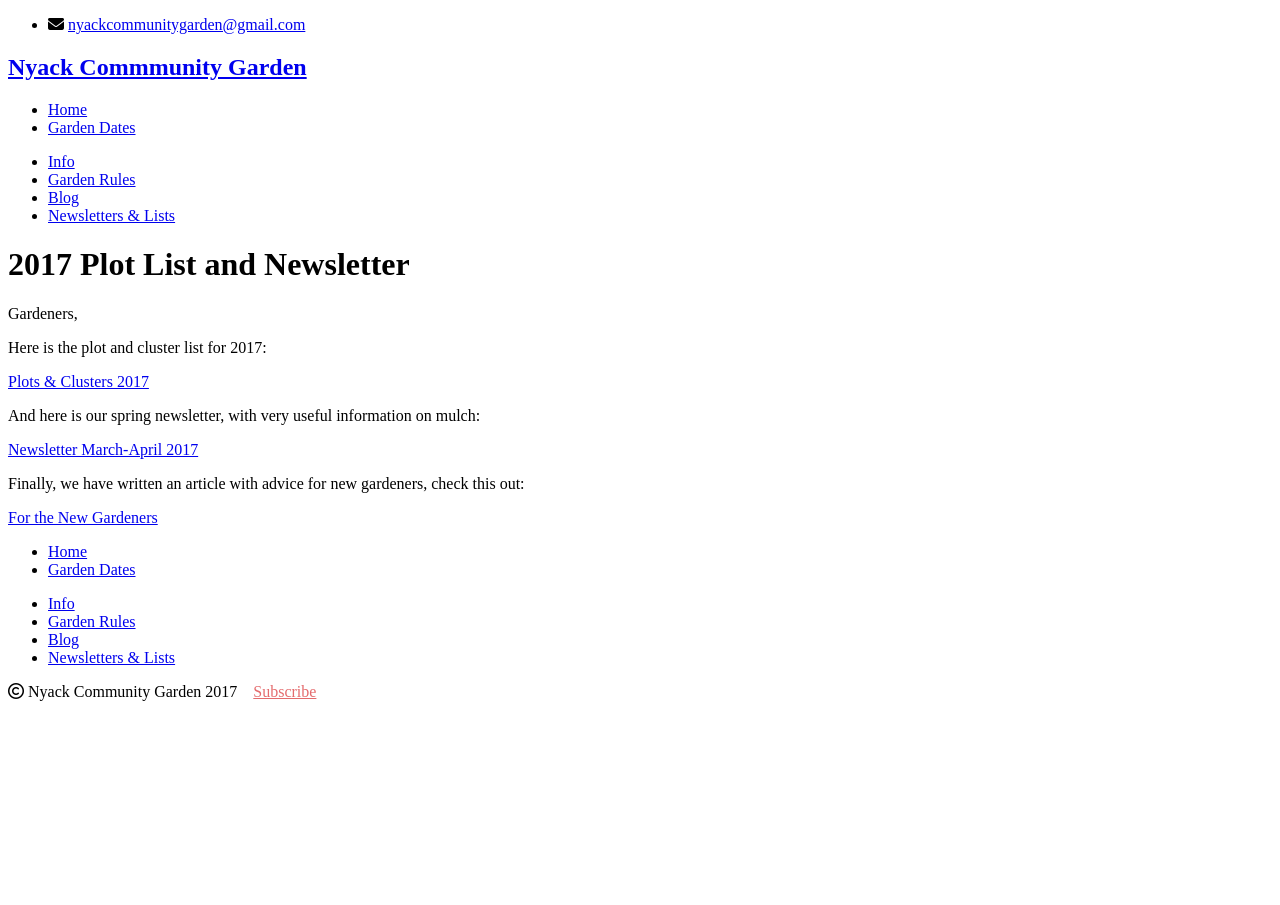
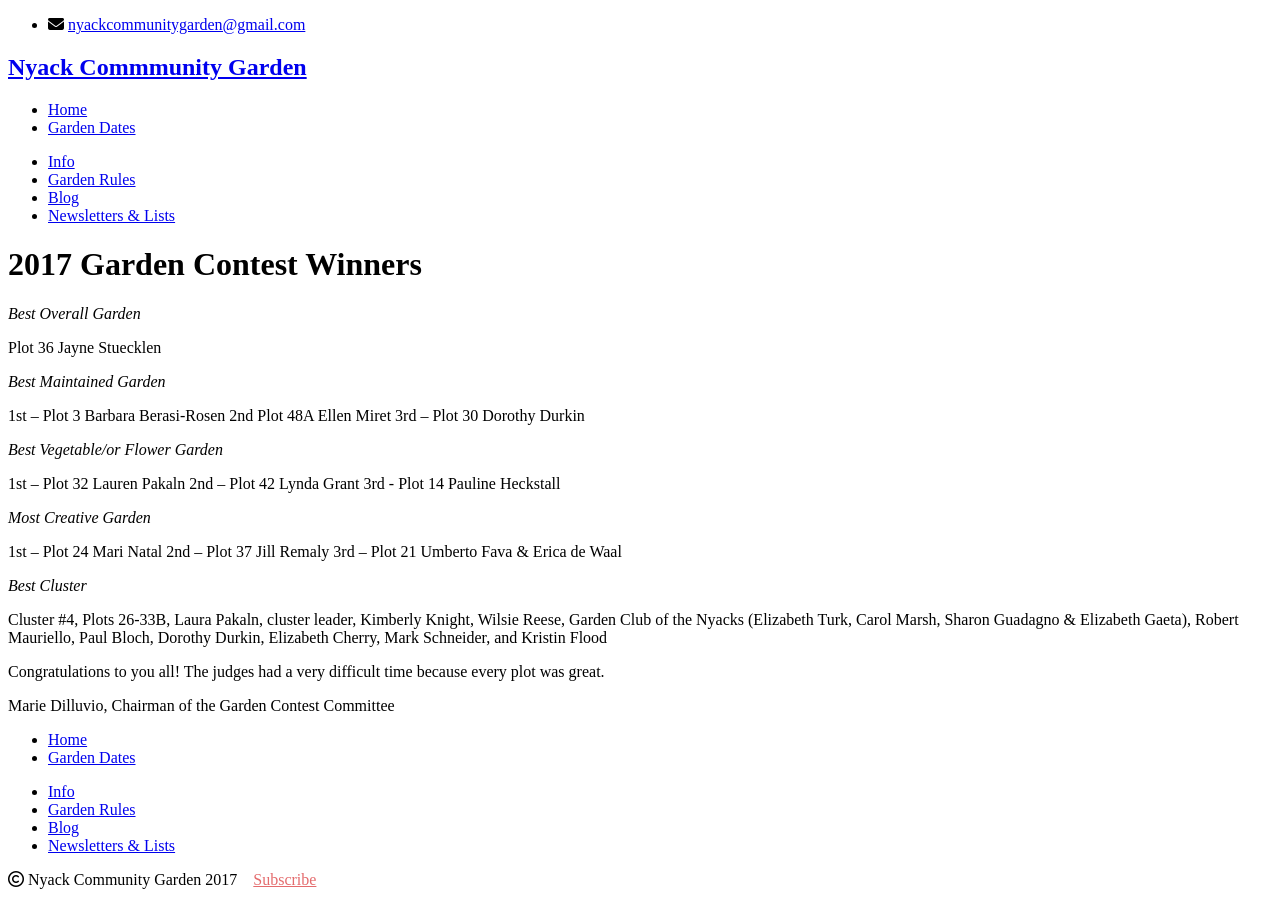
Before and after one commit to bosborne/nyackcommunitygarden, a Jekyll site: the page built from _posts/2017-03-31-new-newsletter-and-list.md, in a window 1280 px wide. Built offline with Jekyll 4.4.1, drawn with Linux system fonts in a browser that asks for light colours; nearby versions of some CDN libraries; library files that are not in the unit come from our copies.

Commit message:
Garden Contest Winners

```diff
--- a/_posts/2017-03-31-new-newsletter-and-list.md
+++ b/_posts/2017-03-31-new-newsletter-and-list.md
@@ -1,20 +1,36 @@
 ---
 layout: post
 pageclass: blog
-title: "2017 Plot List and Newsletter"
+title: "2017 Garden Contest Winners"
 published: true
 ---
 
-Gardeners,
+*Best Overall Garden*
 
-Here is the plot and cluster list for 2017:
+Plot 36  Jayne Stuecklen
 
-[Plots & Clusters 2017](/pdf/Plots & Clusters 3-29-17.pdf)
+*Best Maintained Garden*
 
-And here is our spring newsletter, with very useful information on mulch:
+1st – Plot 3  Barbara Berasi-Rosen
+2nd    Plot 48A  Ellen Miret
+3rd – Plot 30  Dorothy Durkin
 
-[Newsletter March-April 2017](/pdf/Newsletter_March-April_2017.pdf)
+*Best Vegetable/or Flower Garden*
 
-Finally, we have written an article with advice for new gardeners, check this out:
+1st – Plot 32  Lauren Pakaln
+2nd – Plot 42  Lynda Grant
+3rd -   Plot 14  Pauline Heckstall
 
-[For the New Gardeners](/pdf/For the New Gardeners 2017.pdf)
+*Most Creative Garden*
+
+1st – Plot 24  Mari Natal
+2nd – Plot 37  Jill Remaly
+3rd – Plot 21  Umberto Fava & Erica de Waal
+
+*Best Cluster*
+
+Cluster #4,  Plots 26-33B,  Laura Pakaln, cluster leader, Kimberly Knight, Wilsie Reese, Garden Club of the Nyacks (Elizabeth Turk, Carol Marsh, Sharon Guadagno & Elizabeth Gaeta), Robert Mauriello, Paul Bloch, Dorothy Durkin, Elizabeth Cherry, Mark Schneider, and Kristin Flood
+
+Congratulations to you all!  The judges had a very difficult time because every plot was great.
+
+Marie Dilluvio, Chairman of the Garden Contest Committee
```
